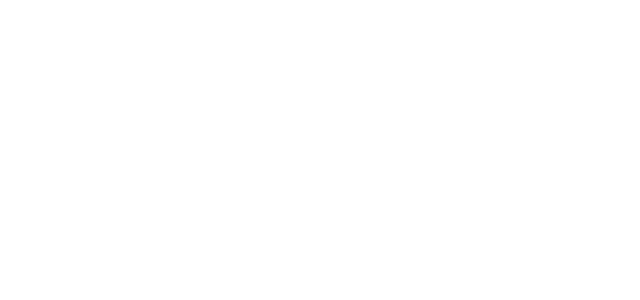
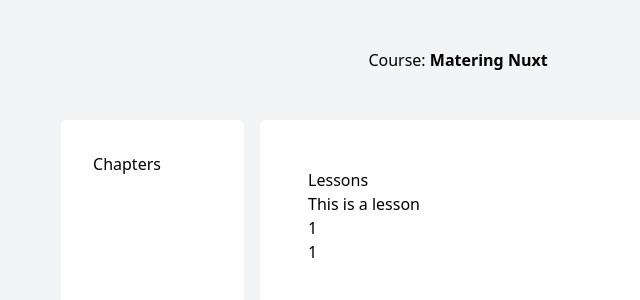
Before and after one commit to dev-mohammadrezaahmadi/coursfiy, a Nuxt app: page /course/chapter/1/lesson/1 in a window 1280 px wide. Before the commit this address had no page. Shown: the top 300 px of the page, without its empty margins (182-822 px from the left). Built offline with nearby package versions, Linux system fonts and the light colour scheme.

Commit message:
feat: add lessson dynamic route

```diff
--- a/pages/course.vue
+++ b/pages/course.vue
@@ -10,16 +10,13 @@
         </div>
 
         <div class="flex flex-row justify-center flex-grow">
-      <div
-        class="max-w-prose mr-4 p-8 bg-white rounded-md min-w-[20ch] flex flex-col"
-      >
+            <div class="max-w-prose mr-4 p-8 bg-white rounded-md min-w-[20ch] flex flex-col">
                 <h3>Chapters</h3>
                 <!-- all the lessons and chapters listed here -->
             </div>
 
             <div class="max-w-prose p-12 bg-white rounded-md w-[65ch]">
-        <h2>Lessons</h2>
-        <p>This is a lesson</p>
+                <NuxtPage></NuxtPage>
             </div>
         </div>
     </div>
--- /dev/null
+++ b/pages/course/chapter/[chapterSlug]/lesson/[lessonSlug].vue
@@ -0,0 +1,8 @@
+<template>
+    <div class="">
+        <h2>Lessons</h2>
+        <p>This is a lesson</p>
+        <p>{{ $route.params.chapterSlug }}</p>
+        <p>{{ $route.params.lessonSlug }}</p>
+    </div>
+</template>
```
Lines whose indentation alone changed are shown as unchanged.
